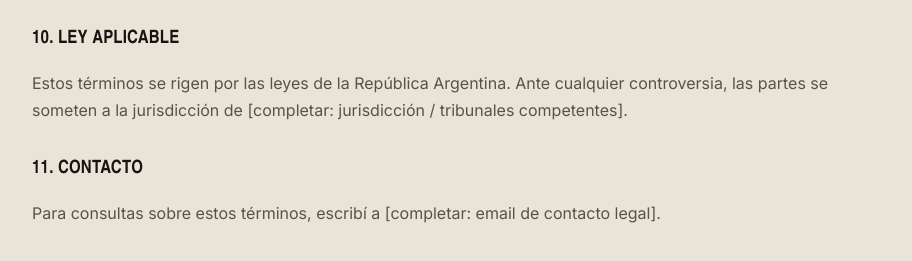
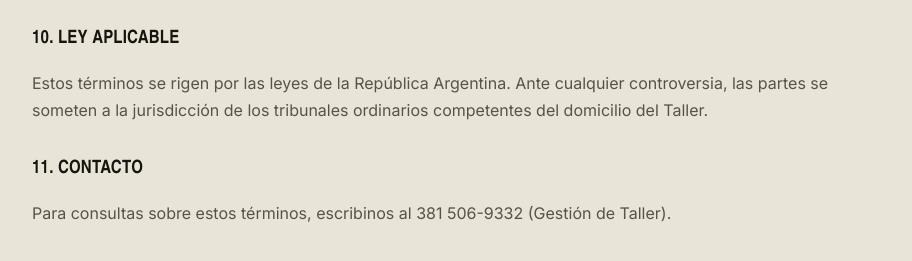
Before and after one commit to KameyhaFacundo/front-taller-mecanico, a React (Vite) app: page /terminos in a window 1280 px wide. Shown: the part 1999-2260 px from the top of the page, without its empty margins (182-1094 px from the left). Built offline with nearby package versions, Linux system fonts and the light colour scheme; no server answers; a web font is replaced by a local one.

Commit message:
fix: completar contacto real en páginas legales (Términos y Privacidad)
Reemplaza los placeholders [completar: ...] por el número de contacto
real de Gestión de Taller y una cláusula de jurisdicción por domicilio
del Taller.

```diff
--- a/src/pages/Legal/Privacidad.jsx
+++ b/src/pages/Legal/Privacidad.jsx
@@ -2,9 +2,8 @@ import LegalLayout from '../../components/legal/LegalLayout'
 import LegalSection from '../../components/legal/LegalSection'
 
 // Contenido de referencia, redactado para este producto puntual — no
-// reemplaza la revisión de un abogado antes de publicarse. Completar el
-// contacto real antes de salir a producción.
-const CONTACTO = '[completar: email de contacto legal]'
+// reemplaza la revisión de un abogado antes de publicarse.
+const CONTACTO = '381 506-9332 (Gestión de Taller)'
 
 export default function Privacidad() {
   return (
@@ -81,7 +80,7 @@ export default function Privacidad() {
           actualizar o solicitar la eliminación de sus datos personales. Los clientes de un Taller que quieran ejercer
           estos derechos sobre sus propios datos deben dirigirse en primer lugar al Taller donde son clientes, ya que es
           quien administra esa información. Quienes usan el panel como usuarios de un Taller pueden hacerlo directamente
-          desde su cuenta o escribiendo a {CONTACTO}.
+          desde su cuenta o escribiendo al {CONTACTO}.
         </p>
         <p>
           La Agencia de Acceso a la Información Pública, en su carácter de Órgano de Control de la Ley 25.326, tiene la
@@ -102,7 +101,7 @@ export default function Privacidad() {
       </LegalSection>
 
       <LegalSection titulo="10. Contacto">
-        <p>Para consultas sobre esta política de privacidad, escribí a {CONTACTO}.</p>
+        <p>Para consultas sobre esta política de privacidad, escribinos al {CONTACTO}.</p>
       </LegalSection>
     </LegalLayout>
   )
--- a/src/pages/Legal/Terminos.jsx
+++ b/src/pages/Legal/Terminos.jsx
@@ -2,10 +2,9 @@ import LegalLayout from '../../components/legal/LegalLayout'
 import LegalSection from '../../components/legal/LegalSection'
 
 // Contenido de referencia, redactado para este producto puntual — no
-// reemplaza la revisión de un abogado antes de publicarse. Completar el
-// contacto y la jurisdicción reales antes de salir a producción.
-const CONTACTO = '[completar: email de contacto legal]'
-const JURISDICCION = '[completar: jurisdicción / tribunales competentes]'
+// reemplaza la revisión de un abogado antes de publicarse.
+const CONTACTO = '381 506-9332 (Gestión de Taller)'
+const JURISDICCION = 'los tribunales ordinarios competentes del domicilio del Taller'
 
 export default function Terminos() {
   return (
@@ -109,7 +108,7 @@ export default function Terminos() {
       </LegalSection>
 
       <LegalSection titulo="11. Contacto">
-        <p>Para consultas sobre estos términos, escribí a {CONTACTO}.</p>
+        <p>Para consultas sobre estos términos, escribinos al {CONTACTO}.</p>
       </LegalSection>
     </LegalLayout>
   )
```
